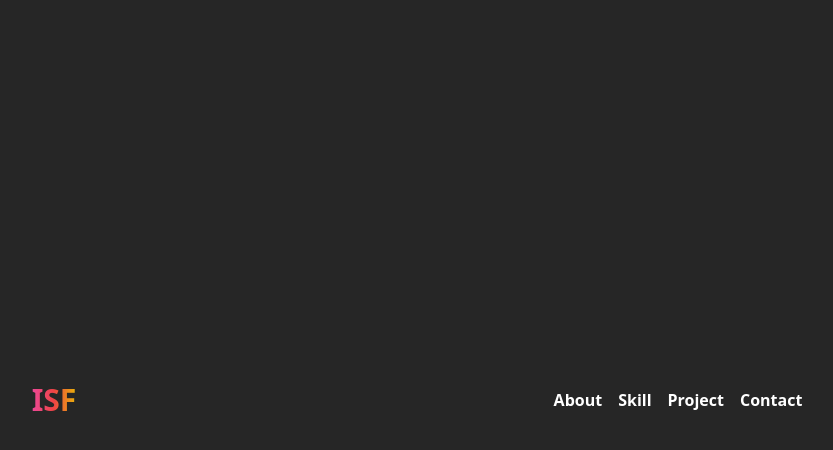
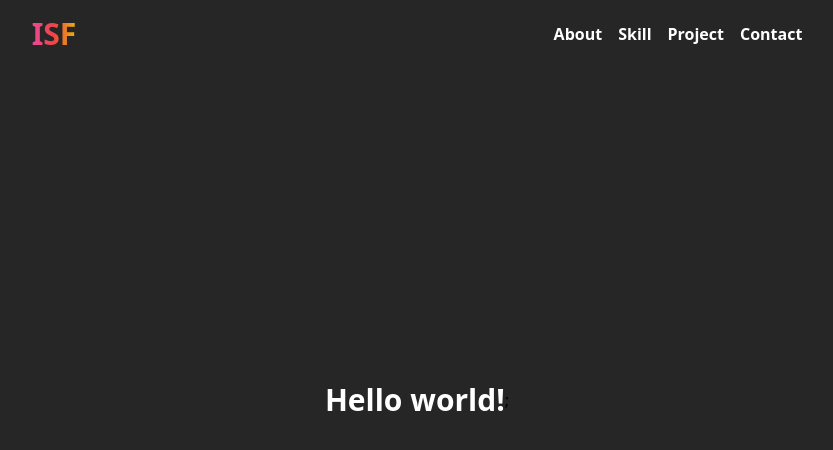
Before and after one commit to ilhamsuryaf/isf-portfolio, a React (Vite) app: page / in a window 1280 px wide. Shown: the top 450 px of the page, without its empty margins (223-1056 px from the left). Built offline with nearby package versions, Linux system fonts and the light colour scheme.

Commit message:
refactoring navbar links

```diff
--- a/package.json
+++ b/package.json
@@ -10,6 +10,7 @@
     "preview": "vite preview"
   },
   "dependencies": {
+    "framer-motion": "^10.16.4",
     "react": "^18.2.0",
     "react-dom": "^18.2.0",
     "react-icons": "^4.11.0"
--- a/src/App.jsx
+++ b/src/App.jsx
@@ -2,9 +2,11 @@ import Navbar from "./components/Navbar";
 
 export default function App() {
   return (
-    <div className="min-h-screen w-full bg-neutral-800 flex justify-center items-center">
+    <>
       <Navbar />
-      <h1 className="text-3xl font-bold text-white">Hello world!</h1>;
-    </div>
+      <div className="min-h-screen w-full bg-neutral-800 flex justify-center items-center">
+        <h1 className="text-3xl font-bold text-white">Hello world!</h1>;
+      </div>
+    </>
   );
 }
--- a/src/components/Navbar.jsx
+++ b/src/components/Navbar.jsx
@@ -1,16 +1,44 @@
 import { useState } from "react";
 import { TiThMenuOutline, TiTimesOutline } from "react-icons/ti";
 
+const navigation = [
+  {
+    title: "About",
+    href: "/about",
+  },
+  {
+    title: "Skill",
+    href: "/skill",
+  },
+  {
+    title: "Project",
+    href: "/project",
+  },
+  {
+    title: "Contact",
+    href: "/contact",
+  },
+];
+
 const Navbar = () => {
-  let [menuOpen, setMenuOpen] = useState(false);
+  let [menuOpen, setMenuOpen] = useState(true);
 
-  const handleMenuOpen = () => {
+  const toggleMenu = () => {
     setMenuOpen(!menuOpen);
-    console.log("menu opened");
   };
 
   return (
     <>
+      <button
+        onClick={toggleMenu}
+        className="hidden text-white max-md:fixed max-md:z-10 max-md:flex max-md:top-9 max-md:right-9 text-4xl  transition-all duration-500 ease-in-out"
+      >
+        {!menuOpen ? (
+          <TiTimesOutline className="hover:text-red-700" />
+        ) : (
+          <TiThMenuOutline className="hover:text-green-500" />
+        )}
+      </button>
       <div
         className={`flex fixed justify-around items-center bg-neutral-800 text-white w-full p-4 max-md:h-screen max-md:flex-col max-md:justify-center max-md:shadow-lime-400 max-md:shadow-sm ${
           !menuOpen ? "max-md:left-0" : "max-md:left-[110%]"
@@ -19,33 +47,31 @@ const Navbar = () => {
         <div className="font-bold text-3xl max-md:absolute max-md:text-9xl max-md:left-1/2 max-md:top-1/2 bg-gradient-to-r from-pink-500 via-red-500 to-yellow-500 bg-clip-text text-transparent">
           <a href="/">ISF</a>
         </div>
-        <ul className="flex gap-4 font-semibold max-md:block max-md:z-10 max-md:text-3xl max-md:leading-relaxed justify-center">
-          <li>
-            <a href="/about">About</a>
-          </li>
-          <li>
-            <a href="/skill">Skill</a>
-          </li>
-          <li>
-            <a href="/project">Project</a>
-          </li>
-          <li>
-            <a href="/contact">Contact</a>
-          </li>
-        </ul>
+        <div className="flex gap-4 font-semibold justify-center max-md:block max-md:z-10">
+          {navigation.map((nav, index) => (
+            <NavigationLinks
+              key={index}
+              title={nav.title}
+              href={nav.href}
+            ></NavigationLinks>
+          ))}
+        </div>
       </div>
-      <button
-        onClick={handleMenuOpen}
-        className="hidden text-white max-md:fixed max-md:z-10 max-md:flex max-md:top-9 max-md:right-9 text-4xl  transition-all duration-500 ease-in-out"
-      >
-        {!menuOpen ? (
-          <TiTimesOutline className="hover:text-red-700" />
-        ) : (
-          <TiThMenuOutline className="hover:text-green-500" />
-        )}
-      </button>
     </>
   );
 };
 
 export default Navbar;
+
+const NavigationLinks = ({ title, href }) => {
+  return (
+    <div className="relative max-md:text-4xl max-md:my-4">
+      <a
+        className="after:absolute after:-bottom-1 after:left-0 after:h-1 after:w-0 after:bg-white hover:after:w- after:transition-all after:duration-300"
+        href={href}
+      >
+        {title}
+      </a>
+    </div>
+  );
+};
```
Also changed, not shown: 1 other file (tests, documents, lock files or other folders).
